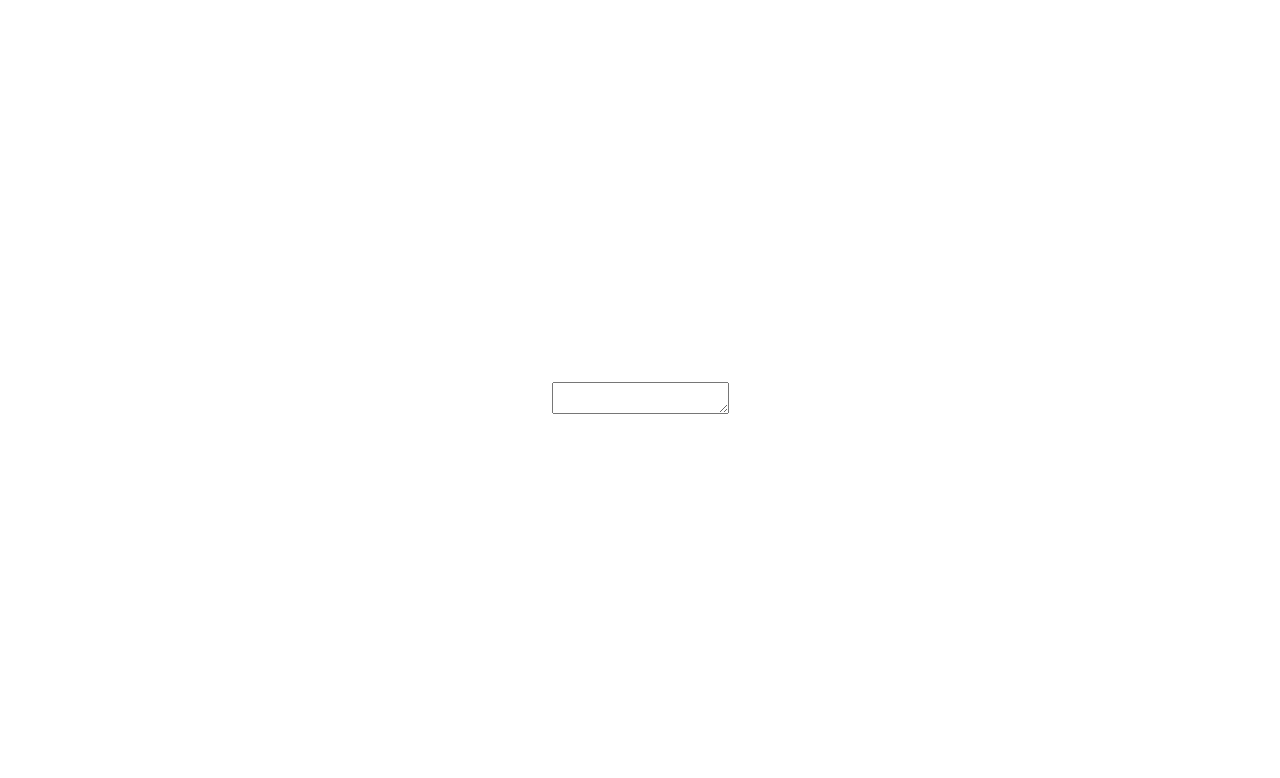
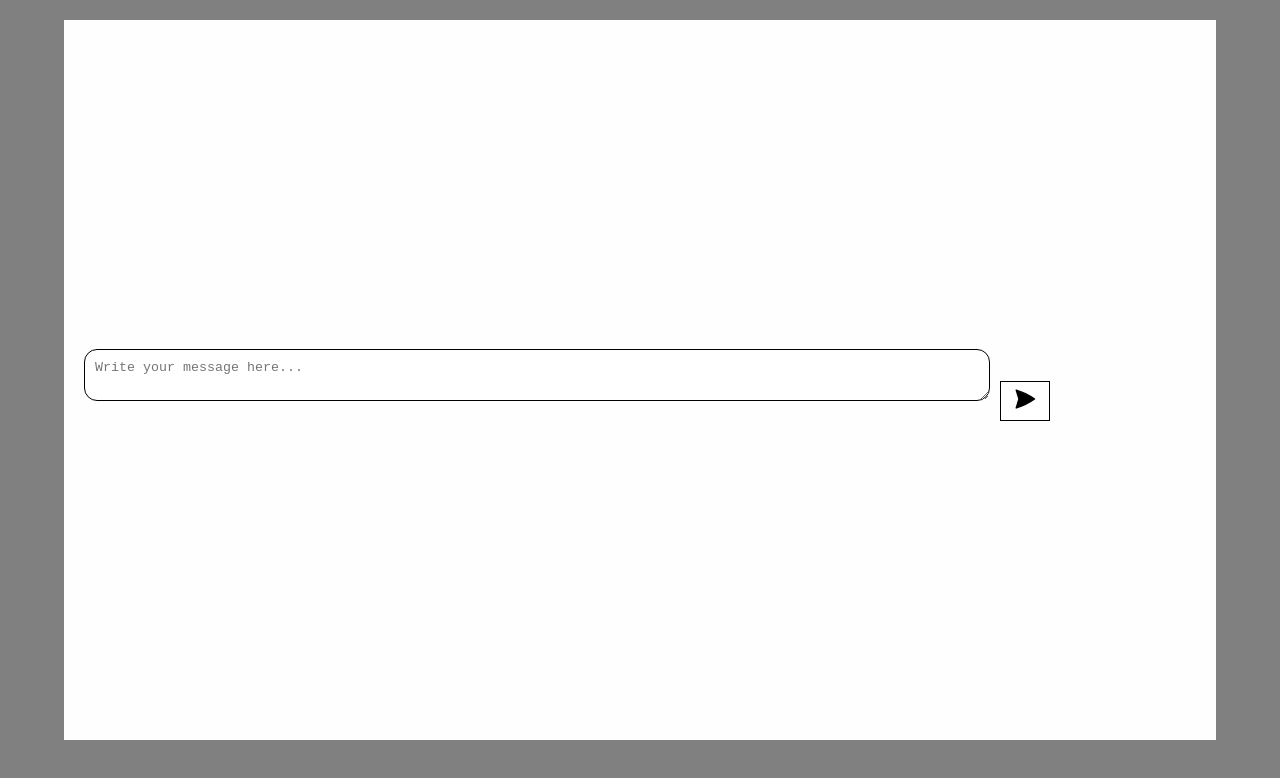
Before and after one commit to Ejiro-Frances/hng12-stage3-AI-Powered-Text-Processing-Interface, a React (Vite) app: page / in a window 1280 px wide. Shown: the top 778 px of the page. Built offline with nearby package versions, Linux system fonts and the light colour scheme.

Commit message:
language detection

```diff
--- a/package.json
+++ b/package.json
@@ -10,6 +10,7 @@
     "preview": "vite preview"
   },
   "dependencies": {
+    "axios": "^1.7.9",
     "react": "^19.0.0",
     "react-dom": "^19.0.0"
   },
--- a/src/App.jsx
+++ b/src/App.jsx
@@ -1,8 +1,10 @@
+import TextInput from "./components/TextInput";
+
 const App = () => {
   return (
-    <div>
-      <textarea className="textarea"></textarea>
-    </div>
+    <main className="main">
+      <TextInput />
+    </main>
   );
 };
 
--- a/src/components/TextInput.jsx
+++ b/src/components/TextInput.jsx
@@ -0,0 +1,245 @@
+import { useState } from "react";
+// import axios from "axios";
+
+const TextInput = () => {
+  // State to store the input text
+  const [inputText, setInputText] = useState("");
+
+  // State to store an array of displayed messages
+  const [messages, setMessages] = useState([]);
+
+  // State to detect language
+  const [detectedLanguage, setDetectedLanguage] = useState("");
+
+  const [loading, setLoading] = useState(false);
+
+  let detector;
+
+  // Function to check if the AI language detector is available
+  const initializeLanguageDetector = async () => {
+    if (!self.ai || !self.ai.languageDetector) {
+      console.error(
+        "AI Language Detector API is not supported in this browser."
+      );
+      return null;
+    }
+
+    const languageDetectorCapabilities =
+      await self.ai.languageDetector.capabilities();
+    const canDetect = languageDetectorCapabilities.capabilities;
+
+    if (canDetect === "no") {
+      console.error("Language detection is not available.");
+      return null;
+    }
+
+    if (canDetect === "readily") {
+      return await self.ai.languageDetector.create();
+    } else {
+      const detector = await self.ai.languageDetector.create({
+        monitor(m) {
+          m.addEventListener("downloadprogress", (e) => {
+            console.log(`Downloaded ${e.loaded} of ${e.total} bytes.`);
+          });
+        },
+      });
+      await detector.ready;
+      return detector;
+    }
+  };
+
+  // Function to handle typing in the textarea
+  const handleChange = (event) => {
+    setInputText(event.target.value);
+  };
+
+  // Function to detect language and display it
+  const handleProcessText = async () => {
+    if (inputText.trim() === "") return; // Prevent empty submissions
+
+    setLoading(true);
+
+    // Initialize the language detector
+    detector = await initializeLanguageDetector();
+    if (!detector) {
+      setLoading(false);
+      return;
+    }
+
+    // Detect language
+    const results = await detector.detect(inputText);
+    const mostLikelyLanguage =
+      results.length > 0 ? results[0].detectedLanguage : "Unknown";
+
+    setDetectedLanguage(mostLikelyLanguage);
+    setMessages((prevMessages) => [
+      ...prevMessages,
+      { text: inputText, language: mostLikelyLanguage },
+    ]);
+
+    // Function to create a new message div when button is clicked
+    // const handleClick = () => {
+    //   if (inputText.trim() === "") return; // Prevent adding empty messages
+
+    // setMessages((prevMessages) => [...prevMessages, inputText]); // Add new message to array
+    setInputText(""); // Clear input field after submission
+    setLoading(false);
+  };
+
+  // const fetchPosts = async () => {
+  //   const languageDetectorCapabilities =
+  //     await self.ai.languageDetector.capabilities();
+  //   const canDetect = languageDetectorCapabilities.capabilities;
+  //   let detector;
+  //   if (canDetect === "no") {
+  //     // The language detector isn't usable.
+  //     return;
+  //   }
+
+  //   if (canDetect === "readily") {
+  //     // The language detector can immediately be used.
+  //     detector = await self.ai.languageDetector.create();
+  //   } else {
+  //     // The language detector can be used after model download.
+  //     detector = await self.ai.languageDetector.create({
+  //       monitor(m) {
+  //         m.addEventListener("downloadprogress", (e) => {
+  //           console.log(`Downloaded ${e.loaded} of ${e.total} bytes.`);
+  //         });
+  //       },
+  //     });
+  //     await detector.ready;
+  //   }
+  // };
+
+  // fetchPosts();
+
+  return (
+    <section>
+      {/* Display All Messages */}
+      <div>
+        {messages.map((message, index) => (
+          <div key={index}>
+            <div className="output-container">
+              <p>{message.text}</p>
+            </div>
+            <button>Detected Language: {message.language}</button>
+          </div>
+        ))}
+      </div>
+
+      {/* Text Input and Button */}
+      <div>
+        <textarea
+          className="input-container text-input"
+          id="textInput"
+          placeholder="Write your message here..."
+          onChange={handleChange}
+          value={inputText}
+        ></textarea>
+        {/* Button to submit text */}
+        <button
+          onClick={handleProcessText}
+          style={{
+            background: "white",
+            width: "50px",
+            height: "40px",
+            border: "1px solid black",
+            cursor: "pointer",
+          }}
+        >
+          {/* SVG Icon (Arrow) */}
+          {/* <svg
+            xmlns="http://www.w3.org/2000/svg"
+            fill="#000000"
+            viewBox="0 0 24 24"
+            strokeWidth={1.5}
+            stroke="#000"
+            className="size-6"
+            width="24px"
+            height="24px"
+          >
+            <path
+              strokeLinecap="round"
+              strokeLinejoin="round"
+              d="M6 12 3.269 3.125A59.769 59.769 0 0 1 21.485 12 59.768 59.768 0 0 1 3.27 20.875L5.999 12Zm0 0h7.5"
+            />
+          </svg> */}
+          {loading ? (
+            "Detecting .."
+          ) : (
+            <svg
+              xmlns="http://www.w3.org/2000/svg"
+              fill="#000000"
+              viewBox="0 0 24 24"
+              strokeWidth={1.5}
+              stroke="#000"
+              className="size-6"
+              width="24px"
+              height="24px"
+            >
+              <path
+                strokeLinecap="round"
+                strokeLinejoin="round"
+                d="M6 12 3.269 3.125A59.769 59.769 0 0 1 21.485 12 59.768 59.768 0 0 1 3.27 20.875L5.999 12Zm0 0h7.5"
+              />
+            </svg>
+          )}
+        </button>
+      </div>
+    </section>
+  );
+};
+
+export default TextInput;
+
+// import { useState } from "react";
+
+// const TextInput = () => {
+//   const [text, setText] = useState("");
+//   const handleClick = () => {
+//     setText();
+//   };
+//   const handleChange = (event) => {
+//     setText(event.target.value);
+//   };
+
+//   return (
+//     <section>
+//       <div>
+//         <h1>{text}</h1>
+//       </div>
+
+//       <div>
+//         <textarea
+//           className="input-container text-input"
+//           id="textInput"
+//           placeholder="Write your message here..."
+//           onChange={handleChange}
+//           value={text}
+//         ></textarea>
+//         <button
+//           onClick={handleClick}
+//           style={{ background: "white", width: "40px" }}
+//         >
+//           <svg
+//             xmlns="http://www.w3.org/2000/svg"
+//             fill="#000000"
+//             viewBox="0 0 24 24"
+//             strokeWidth={1.5}
+//             stroke="#000"
+//             className="size-6"
+//           >
+//             <path
+//               strokeLinecap="round"
+//               strokeLinejoin="round"
+//               d="M6 12 3.269 3.125A59.769 59.769 0 0 1 21.485 12 59.768 59.768 0 0 1 3.27 20.875L5.999 12Zm0 0h7.5"
+//             />
+//           </svg>
+//         </button>
+//       </div>
+//     </section>
+//   );
+// };
+
+// export default TextInput;
--- a/src/index.css
+++ b/src/index.css
@@ -11,10 +11,35 @@ html {
 }
 
 body {
-  display: flex;
-  justify-content: center;
-  align-items: center;
+  /* display: flex; */
+  /* justify-content: center; */
+  /* align-items: center; */
   min-height: 100vh;
   width: 100%;
   font-size: 1.6rem;
+  line-height: 1.5;
+  background: grey;
 }
+
+.main {
+  width: 90%;
+  max-width: 140rem;
+  min-height: 90vh;
+  margin: 2rem auto;
+  background: #fefefe;
+  display: grid;
+  grid-template-columns: 1fr;
+  /* justify-items: center; */
+  align-items: center;
+  gap: 2rem;
+  padding: 1rem;
+}
+
+.input-container,
+.output-container {
+  width: 80%;
+  border: 1px solid black;
+  border-radius: 1.3rem;
+  padding: 1rem;
+  margin: 1rem;
+}
```
Also changed, not shown: src/components/TextProcessor.js (added), 1 other file (tests, documents, lock files or other folders).
